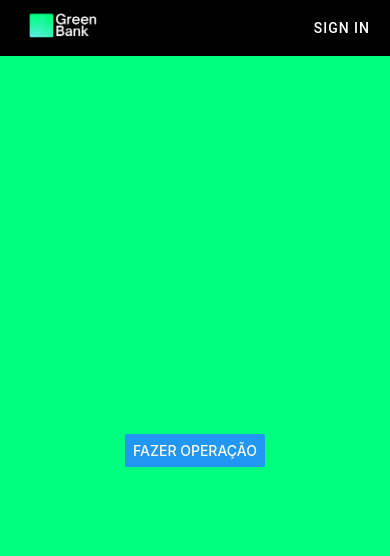
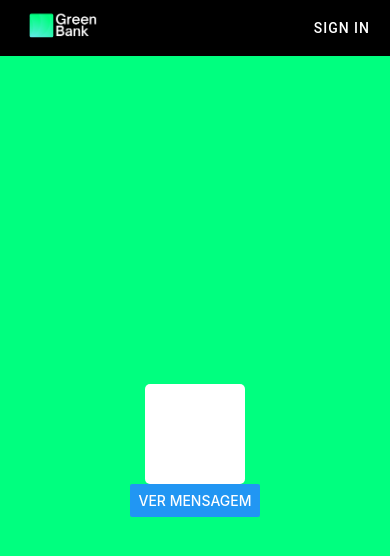
Before and after one commit to CibeleMartins/reactNativePractice, a React Native app: screen / in a window 390 px wide. Shown: the top 556 px of the page. Built offline with nearby package versions, Linux system fonts and the light colour scheme.

Commit message:
🚧 feat: Implemented comunication indirect between components 2

```diff
--- a/src/App.js
+++ b/src/App.js
@@ -16,7 +16,8 @@ import Estado1 from "./components/Estado1";
 import Estado2 from "./components/Estado2";
 import FormAccount from "./components/FormAccount";
 import Superior from "./comunicacaoDireta/Superior";
-import Pai from './comunicacaoIndireta/Pai'
+import Pai from './comunicacaoIndireta/Pai';
+import Caixa from './comunicacaoIndireta/Caixa';
 
 // style
 import styles from "./styles/style";
@@ -73,7 +74,10 @@ export default function App () {
 
                 {/* <Superior/> */}
 
-                <Pai/>
+                {/* <Pai/> */}
+
+
+                <Caixa/>
         </View>
         </>
     )
--- /dev/null
+++ b/src/comunicacaoIndireta/Caixa.js
@@ -0,0 +1,43 @@
+import React from 'react'
+import {View} from 'react-native'
+
+
+import styles from '../styles/style'
+
+import TextButton from './TextButton'
+
+
+export default (props)=> {
+
+
+    function exibeMsg(mensagem){
+
+
+        const resultado = mensagem
+
+        return console.warn(resultado)
+
+    }
+
+
+
+     return(
+
+        <>
+
+           <View
+           style={styles.boxState}>
+           </View>
+
+
+            <TextButton
+            mensagem="A funcao texto foi executada e notificada aqui!"
+            funcao={exibeMsg}/>
+        </>
+
+
+           )
+
+
+
+}
--- a/src/comunicacaoIndireta/Filho.js
+++ b/src/comunicacaoIndireta/Filho.js
@@ -24,7 +24,7 @@ export default (props)=> {
            }}/>
 
 
-           )
+        )
 
 
 
--- /dev/null
+++ b/src/comunicacaoIndireta/TextButton.js
@@ -0,0 +1,38 @@
+import React from 'react'
+import {Button, Text} from 'react-native'
+
+
+export default (props)=> {
+
+
+    function texto (mensagem) {
+
+        return mensagem
+    }
+
+
+     return(
+
+
+
+           <Button
+           title='Ver Mensagem'
+           onPress={function () {
+
+            const resultado = texto(props.mensagem)
+
+            return props.funcao(resultado)
+           }
+
+
+        }/>
+
+
+
+
+
+           )
+
+
+
+}
```
